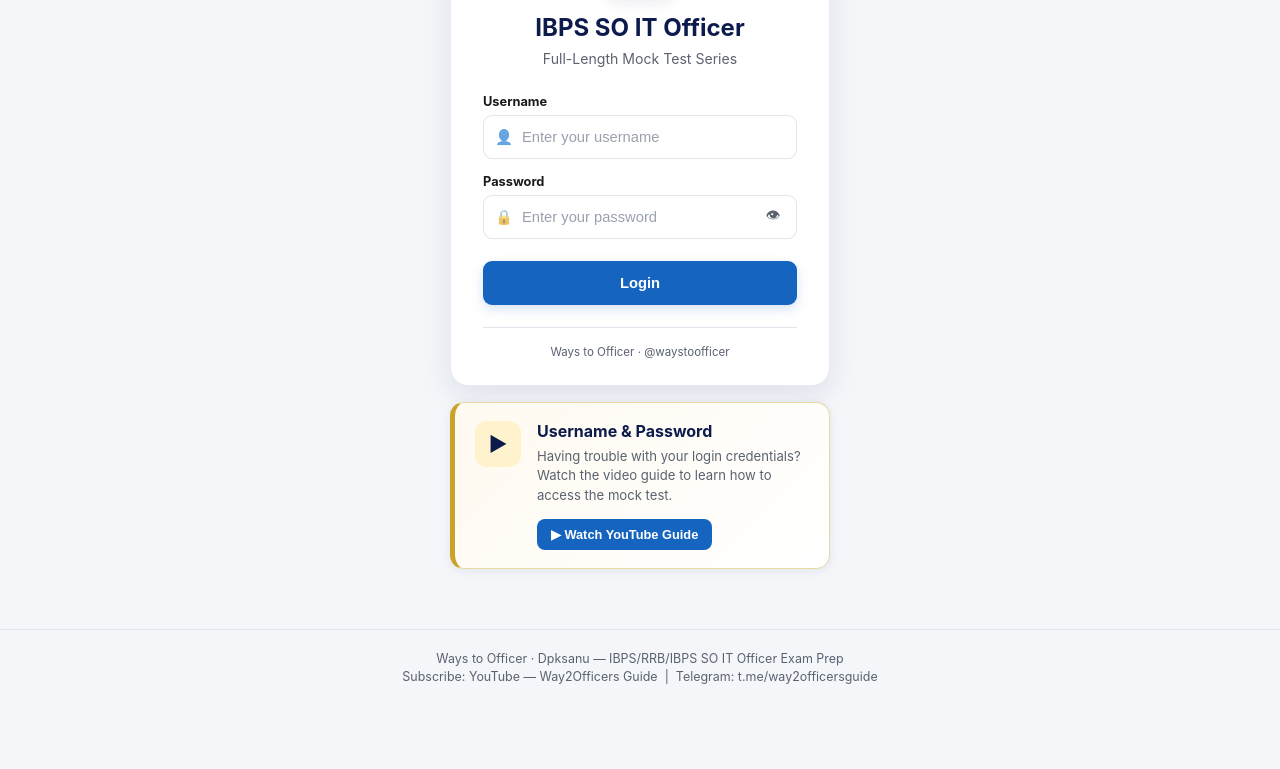
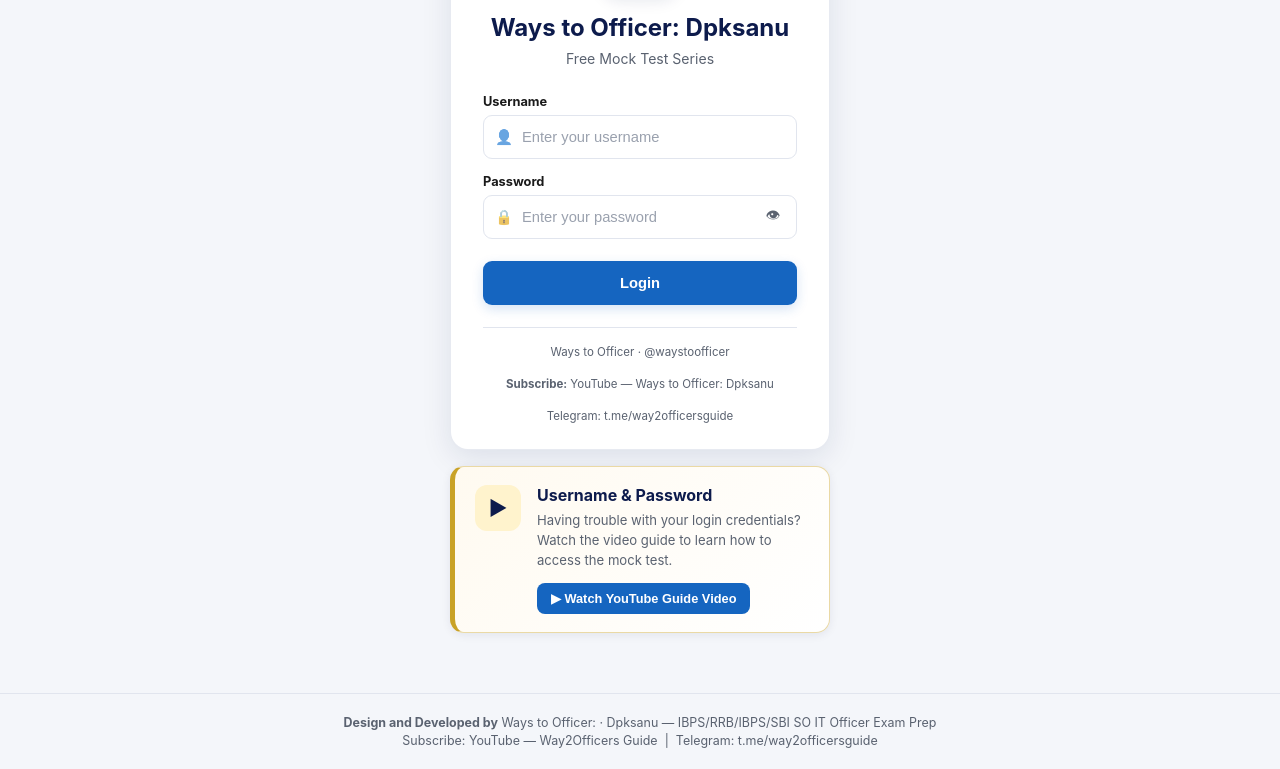
Before and after one commit to dpksanu/ibps-so-it-mock-test, a plain HTML site: page index.html in a window 1280 px wide. Shown: the part 223-992 px from the top of the page. Before the commit the page ends 928 px from the top, so only its background shows below. Drawn offline with Linux system fonts and the light colour scheme.

Commit message:
Html changes

```diff
--- a/index.html
+++ b/index.html
@@ -52,10 +52,10 @@
       </div>
 
       <!-- Title -->
-      <h1>IBPS SO IT Officer</h1>
+      <h1>Ways to Officer: Dpksanu</h1>
 
       <p class="subtitle">
-        Full-Length Mock Test Series
+        Free Mock Test Series
       </p>
 
       <!-- Login Form -->
@@ -124,7 +124,9 @@
 
       <!-- Footer -->
       <p class="login-footer">
-        Ways to Officer &middot; @waystoofficer
+        Ways to Officer &middot; @waystoofficer<br>&nbsp;</br>
+        <strong>Subscribe:</strong> YouTube — Ways to Officer: Dpksanu <br>&nbsp;</br>
+        Telegram: t.me/way2officersguide
       </p>
 
     </div>
@@ -158,7 +160,7 @@
             type="button"
             class="btn btn-primary guide-btn"
           >
-            ▶ Watch YouTube Guide
+            ▶ Watch YouTube Guide Video
           </button>
 
         </div>
@@ -218,7 +220,8 @@
     <!-- ===================== MOCK SELECTOR SCREEN ===================== -->
     <section id="mockSelectScreen" class="screen hidden">
       <div class="dashboard-wrap">
-        <h2>Welcome, Aspirant 👋</h2>
+        <h1>Welcome, Aspirant 👋</h1>
+        <h4>If you Like❤️ our website, Please Subscribe to our Youtube Channel (Ways to officer: Dpksanu) and Share with your Friends! </h4>
         <p class="dash-sub">Choose a mock test to begin. Each mock has its own English, Quant, Reasoning, and
           Professional Knowledge sections.</p>
         <div id="mockCards" class="section-cards"></div>
@@ -323,7 +326,7 @@
   </main>
 
   <footer id="appFooter">
-    <p>Ways to Officer &middot; Dpksanu — IBPS/RRB/IBPS SO IT Officer Exam Prep</p>
+    <p><strong>Design and Developed by</strong> Ways to Officer: &middot; Dpksanu — IBPS/RRB/IBPS/SBI SO IT Officer Exam Prep</p>
     <p>Subscribe: YouTube — Way2Officers Guide &nbsp;|&nbsp; Telegram: t.me/way2officersguide</p>
   </footer>
 
```
